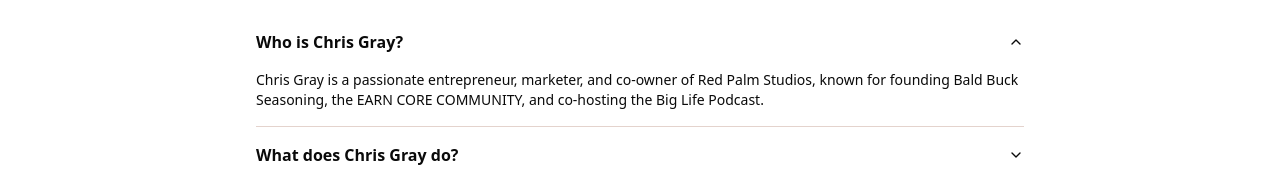
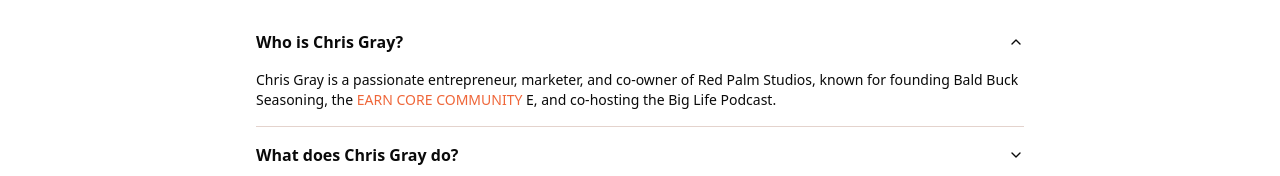
Before and after one commit to MdHasib01/personal_blog_app, a Next.js app: page / in a window 1280 px wide. Both pictures are taken after a click on the button "Who is Chris Gray?". Shown: the part 1503-1679 px from the top of the page. Built offline with nearby package versions, Linux system fonts and the light colour scheme; no server answers.

Commit message:
updated the FAQ

```diff
--- a/components/faq-section.tsx
+++ b/components/faq-section.tsx
@@ -26,11 +26,18 @@
           </AccordionTrigger>
           <AccordionContent>
             Chris Gray is a passionate entrepreneur, marketer, and co-owner of
-            Red Palm Studios, known for founding Bald Buck Seasoning, the EARN
-            CORE COMMUNITY, and co-hosting the Big Life Podcast.
+            Red Palm Studios, known for founding Bald Buck Seasoning, the{" "}
+            <Link
+              href="https://earncorecommunity.com/"
+              className="text-primary hover:underline"
+              target="_blank"
+              rel="noopener noreferrer"
+            >
+              EARN CORE COMMUNITY
+            </Link>{" "}
+            E, and co-hosting the Big Life Podcast.
           </AccordionContent>
         </AccordionItem>
-
         <AccordionItem value="item-2">
           <AccordionTrigger className="text-left font-semibold">
             What does Chris Gray do?
```
